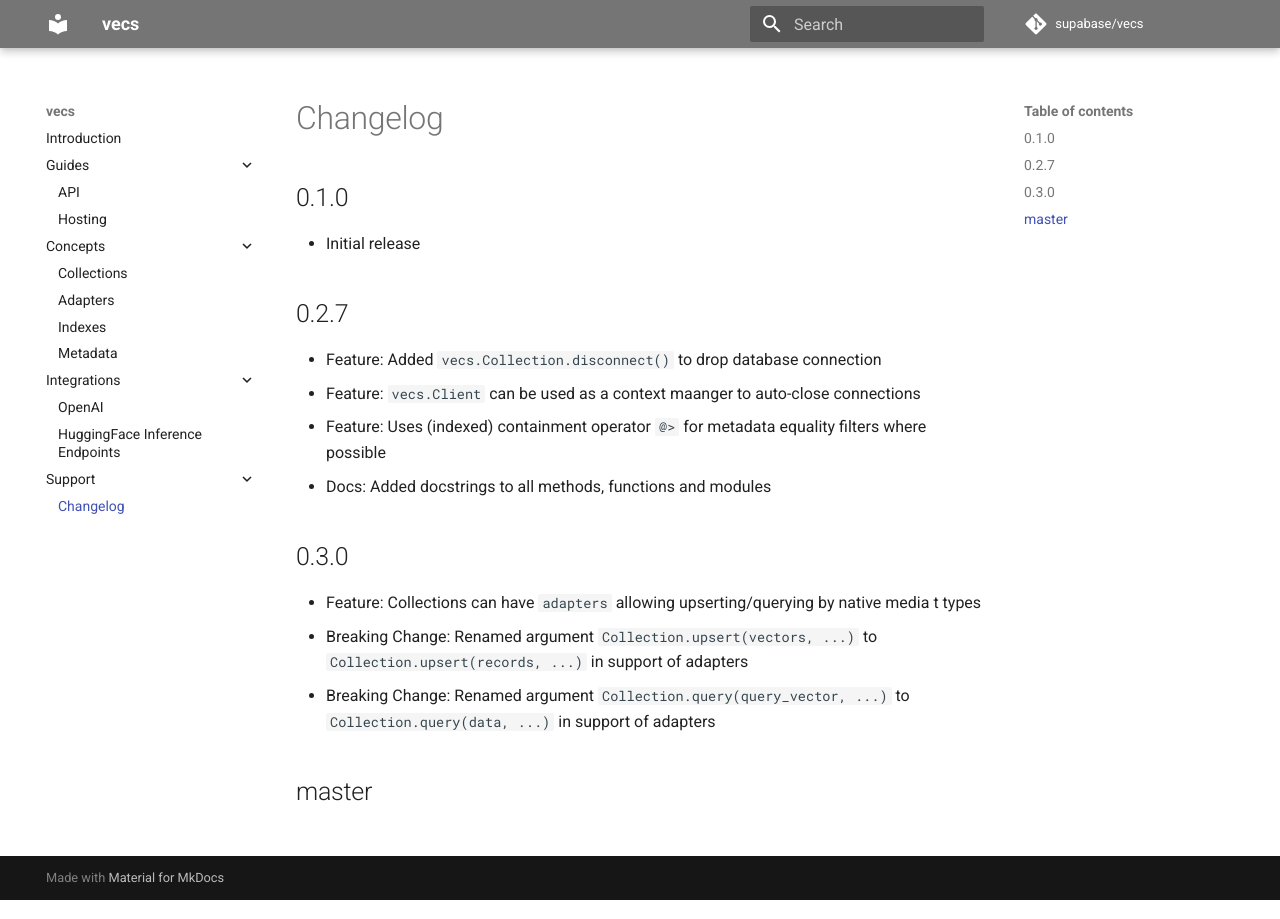
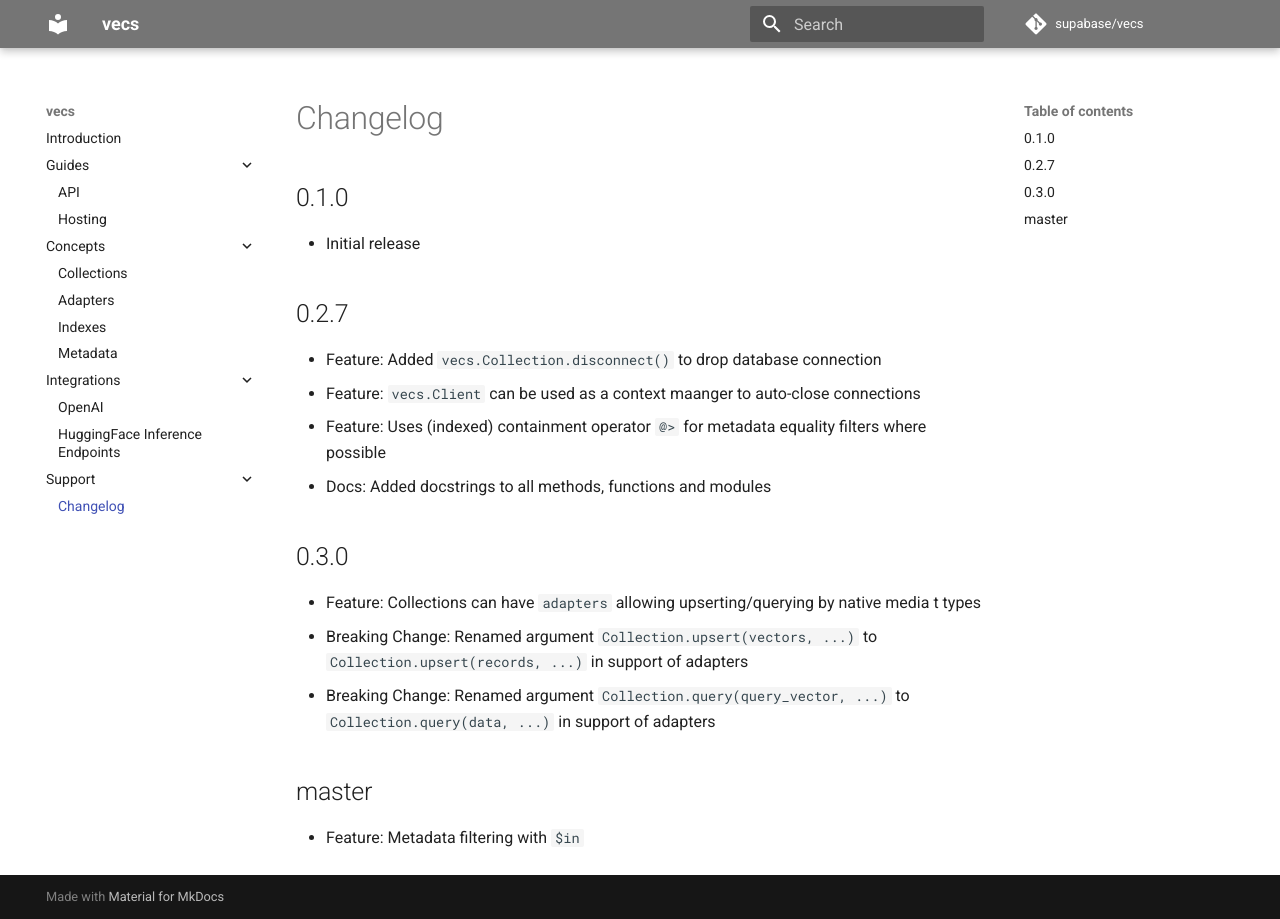
Before and after one commit to supabase/vecs, an MkDocs documentation site: the page built from docs/support_changelog.md, in a window 1280 px wide. Built offline with MkDocs 1.6.1 and Material for MkDocs 9.7.7, drawn with Linux system fonts in a browser that asks for light colours; comment, search, counter and statistics services are not loaded.

Commit message:
add $in to changelog

```diff
--- a/docs/support_changelog.md
+++ b/docs/support_changelog.md
@@ -19,3 +19,5 @@
 - Breaking Change: Renamed argument `Collection.query(query_vector, ...)` to `Collection.query(data, ...)` in support of adapters
 
 ## master
+
+- Feature: Metadata filtering with `$in`
```
